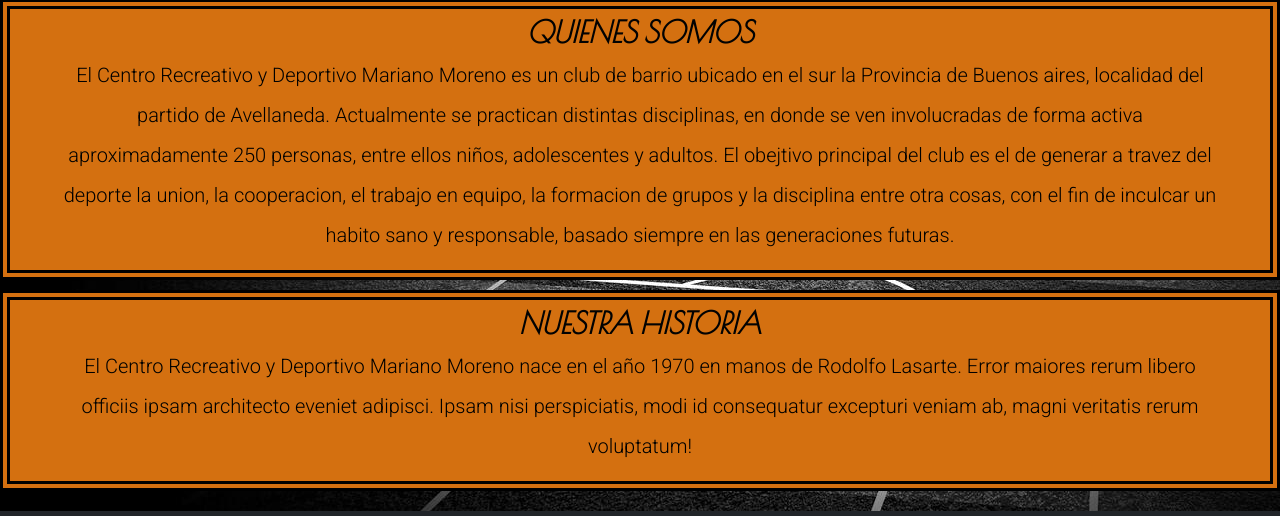
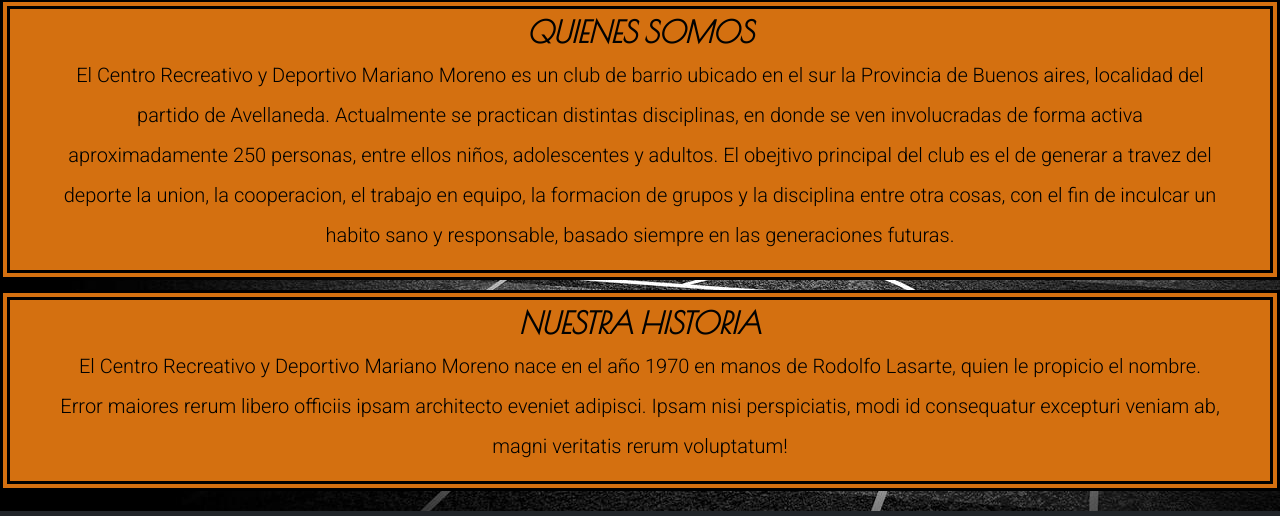
Before and after one commit to jbarei/repo-proyecto, a website: page pages/elclub.html in a window 1280 px wide. Shown: the part 87-603 px from the top of the page. Drawn offline with nearby package versions, Linux system fonts and the light colour scheme.

Commit message:
se actualizo proyecto

```diff
--- a/pages/elclub.html
+++ b/pages/elclub.html
@@ -59,7 +59,7 @@
 	</article>
 	<article class="bgOrange text-center nuestrahistoria__articulo">
 		<h2 class="text-italic h1">NUESTRA HISTORIA</h2>
-		<p class="text-grey">El Centro Recreativo y Deportivo Mariano Moreno nace en el año 1970 en manos de Rodolfo Lasarte. Error maiores rerum libero officiis ipsam architecto eveniet adipisci. Ipsam nisi perspiciatis, modi id consequatur excepturi veniam ab, magni veritatis rerum voluptatum!</p>
+		<p class="text-grey">El Centro Recreativo y Deportivo Mariano Moreno nace en el año 1970 en manos de Rodolfo Lasarte, quien le propicio el nombre. Error maiores rerum libero officiis ipsam architecto eveniet adipisci. Ipsam nisi perspiciatis, modi id consequatur excepturi veniam ab, magni veritatis rerum voluptatum!</p>
 	</article>
 
 </main>
```
